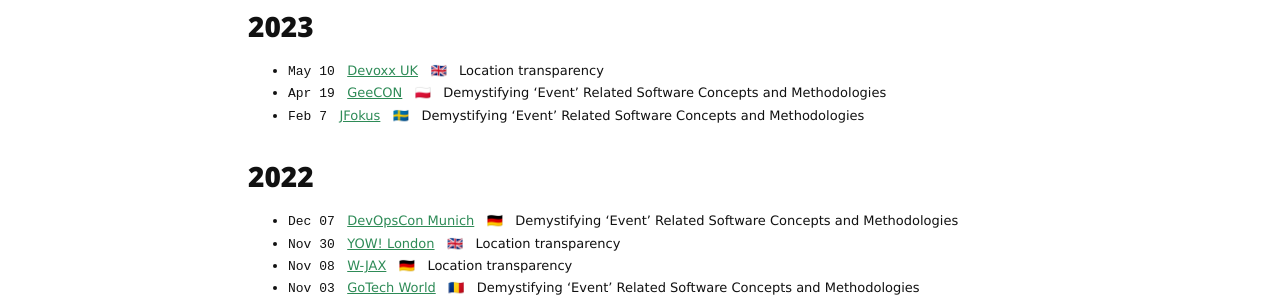
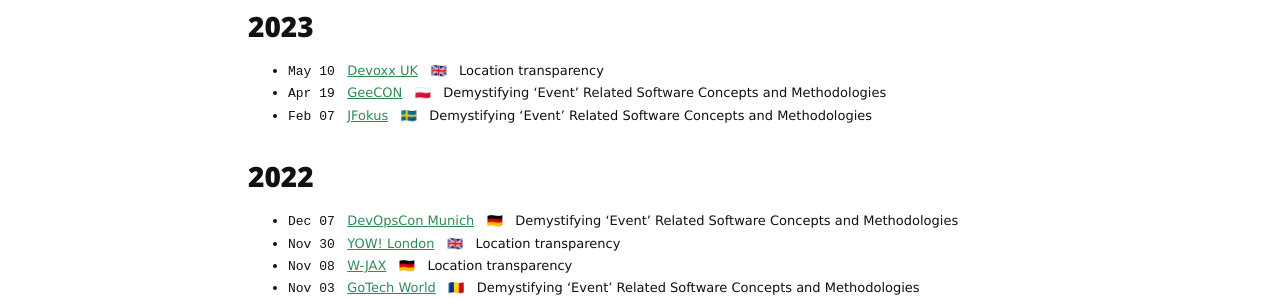
Before and after one commit to azzazzel/azzazzel.github.io, a Jekyll site: the page built from talks.md, in a window 1280 px wide and 900 px high, scrolled down 896 px. Shown: the part 151-451 px from the top of the window. Built offline with Jekyll 4.4.1, drawn with Linux system fonts in a browser that asks for light colours; nearby versions of some CDN libraries.

Commit message:
fix date

```diff
--- a/talks.md
+++ b/talks.md
@@ -98,7 +98,7 @@
  &nbsp; 🇬🇧 &nbsp; Location transparency
  - `Apr 19` &nbsp; [GeeCON](https://2023.geecon.org/)
  &nbsp; 🇵🇱 &nbsp; Demystifying 'Event' Related Software Concepts and Methodologies
- - `Feb 7` &nbsp; [JFokus](http://www.jfokus.se/)
+ - `Feb 07` &nbsp; [JFokus](http://www.jfokus.se/)
  &nbsp; 🇸🇪 &nbsp; Demystifying 'Event' Related Software Concepts and Methodologies
 
 ### 2022
```
